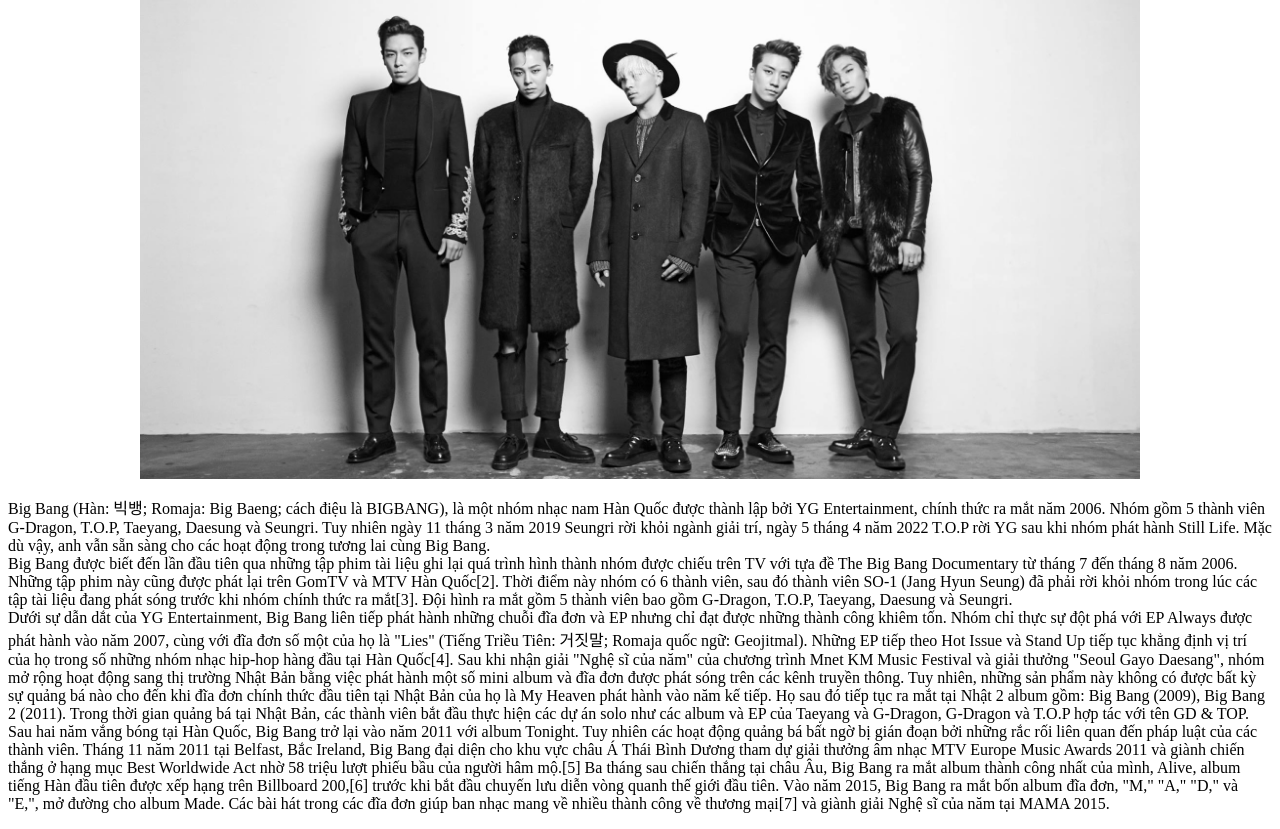
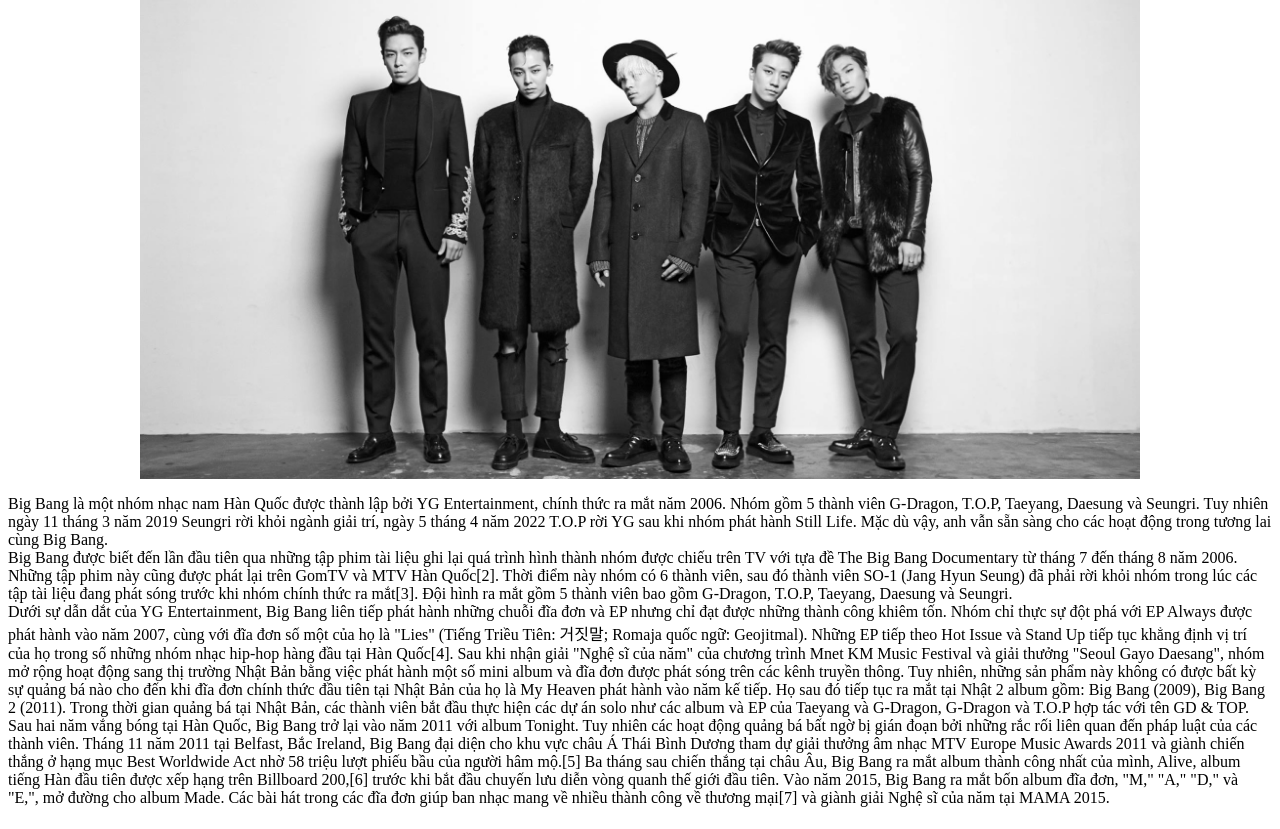
Before and after one commit to Trongle21/Basic-Web, a plain HTML site: page index2.html in a window 1280 px wide. Shown: the part 87-916 px from the top of the page. Drawn offline with Linux system fonts and the light colour scheme; files whose address does not match are found by name.

Commit message:
second commit

```diff
--- a/index2.html
+++ b/index2.html
@@ -16,7 +16,7 @@
         <img style="width: 1000px;max-width: 100%; height: auto;" src="/Web 14_3 copy/img/BigBang2.jpg" alt="BigBang">
     </div>
     <div>
-        <p>Big Bang (Hàn: 빅뱅; Romaja: Big Baeng; cách điệu là BIGBANG), là một nhóm nhạc nam Hàn Quốc được thành lập bởi YG Entertainment, chính thức ra mắt năm 2006. Nhóm gồm 5 thành viên G-Dragon, T.O.P, Taeyang, Daesung và Seungri. Tuy nhiên ngày 11 tháng 3 năm 2019 Seungri rời khỏi ngành giải trí, ngày 5 tháng 4 năm 2022 T.O.P rời YG sau khi nhóm phát hành Still Life. Mặc dù vậy, anh vẫn sẵn sàng cho các hoạt động trong tương lai cùng Big Bang. <br>
+        <p>Big Bang là một nhóm nhạc nam Hàn Quốc được thành lập bởi YG Entertainment, chính thức ra mắt năm 2006. Nhóm gồm 5 thành viên G-Dragon, T.O.P, Taeyang, Daesung và Seungri. Tuy nhiên ngày 11 tháng 3 năm 2019 Seungri rời khỏi ngành giải trí, ngày 5 tháng 4 năm 2022 T.O.P rời YG sau khi nhóm phát hành Still Life. Mặc dù vậy, anh vẫn sẵn sàng cho các hoạt động trong tương lai cùng Big Bang. <br>
 
             Big Bang được biết đến lần đầu tiên qua những tập phim tài liệu ghi lại quá trình hình thành nhóm được chiếu trên TV với tựa đề The Big Bang Documentary từ tháng 7 đến tháng 8 năm 2006. Những tập phim này cũng được phát lại trên GomTV và MTV Hàn Quốc[2]. Thời điểm này nhóm có 6 thành viên, sau đó thành viên SO-1 (Jang Hyun Seung) đã phải rời khỏi nhóm trong lúc các tập tài liệu đang phát sóng trước khi nhóm chính thức ra mắt[3]. Đội hình ra mắt gồm 5 thành viên bao gồm G-Dragon, T.O.P, Taeyang, Daesung và Seungri. <br>
 
```
